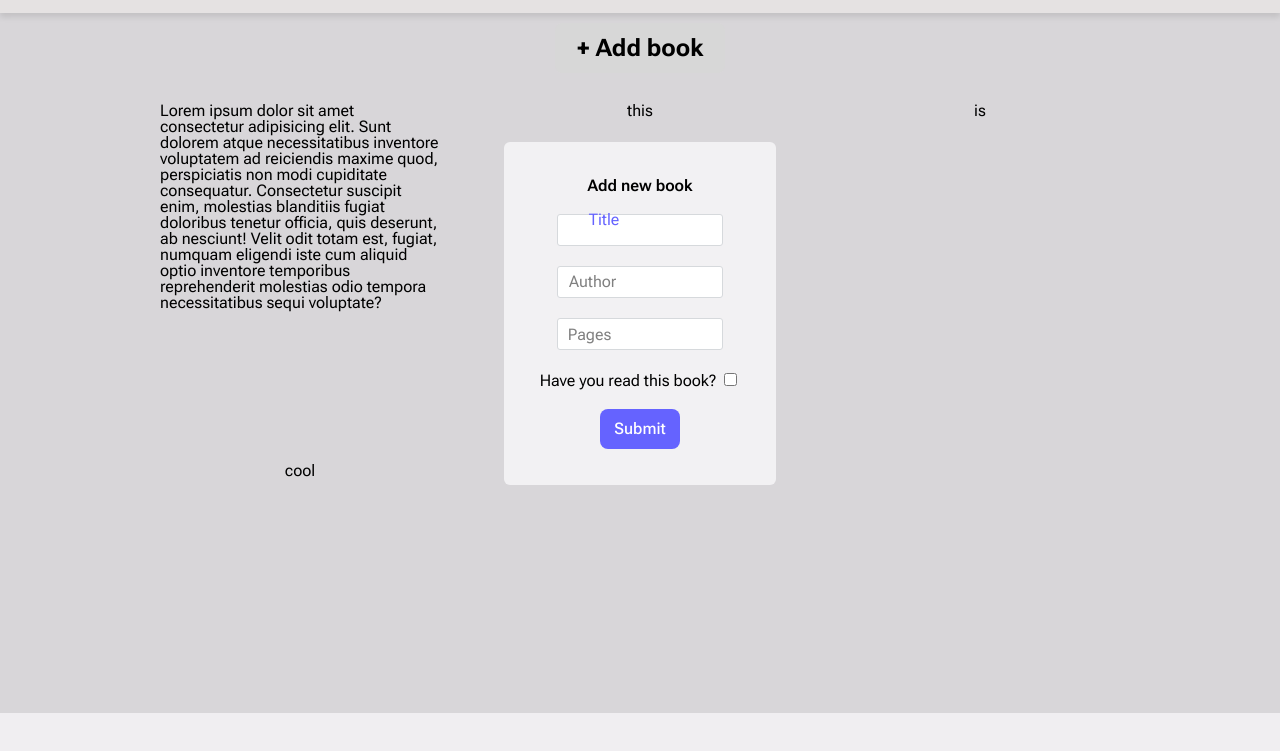
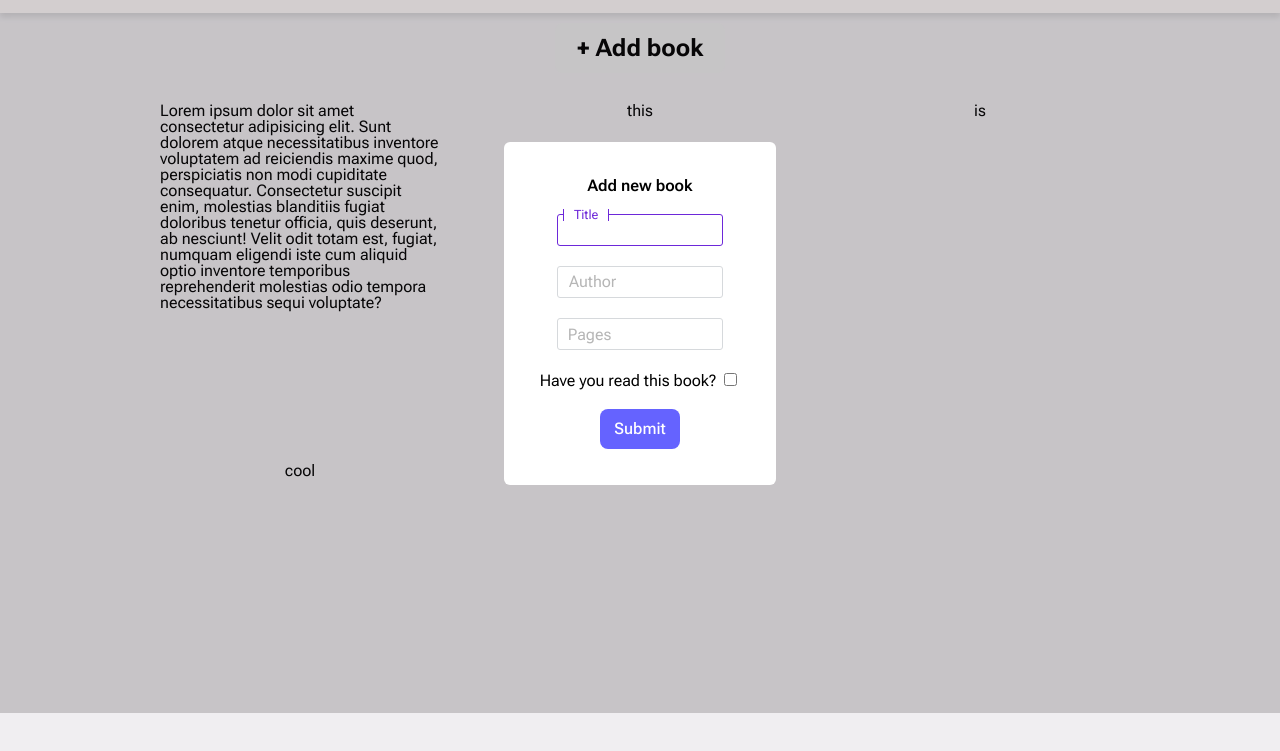
Before and after one commit to SK-2022/Library, a website: page public/index.html in a window 1280 px wide. Both pictures are taken after a click on the button "+ Add book". Shown: the part 87-838 px from the top of the page. Drawn offline with Linux system fonts and the light colour scheme.

Commit message:
Add backdrop styling for dialog

```diff
--- a/public/index.html
+++ b/public/index.html
@@ -38,7 +38,7 @@
     <!--Modal dialog containing a form-->
     <dialog class="dialog-box">
         <!--No action on this form for now. Add it later when you develop the backend-->
-        <form class="book-form">
+        <form class="book-form" method="dialog">
             <div class="form-heading">Add new book</div>
             <div class="input-box">
                 <input type="text" required>
--- a/style.css
+++ b/style.css
@@ -155,7 +155,12 @@ body {
 	position: fixed;
 	border-radius: 6px;
 	border: none;
-	background-color: #f2f1f3;
+	background-color: #FFFFFF;
+}
+
+.dialog-box::backdrop{
+	background-color: rgb(37, 32, 37);
+	opacity: 0.2;
 }
 
 .form-heading{
@@ -172,35 +177,41 @@ body {
     font-size: 14px;
 	outline: none;
 }
+.input-box input:focus,
+.input-box input:valid {
+	border: 1px solid #6d28d9;
+}
 
 .input-box input:focus ~ label,
 .input-box input:valid ~ label{
 
-	color: #6563FF;
-	transform: translateX(20px) translateY(-10px);
+	color: #6d28d9;
+	transform: translateX(10px) translateY(-13px);
+	font-size: 0.8rem;
+	padding: 0 10px;
+	background: #FFFFFF;
+	border-left: 1px solid #6d28d9;
+	border-right: 1px solid #6d28d9;
+}
+
+.input-box label{
+	position: absolute;
+	transition: 0.3s;
+	color: rgb(182, 182, 182);
 }
 
 .input-box .title-label{
-	position: absolute;
 	right: 177px;
 	top: 80px;
-	color: grey;
-
 }
 
 .input-box .author-label{
-	position: absolute;
 	right: 160px;
 	top: 132px;
-	color: grey;
-
 }
 .input-box .pages-label{
-	position: absolute;
 	right: 165px;
 	top: 185px;
-	color: grey;
-
 }
 
 form .book-submit-button{
```
